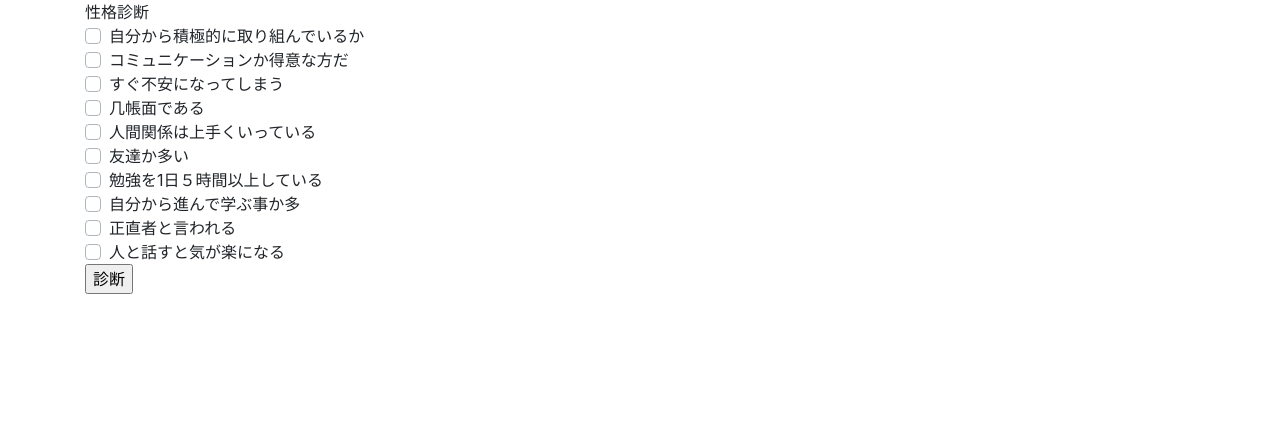
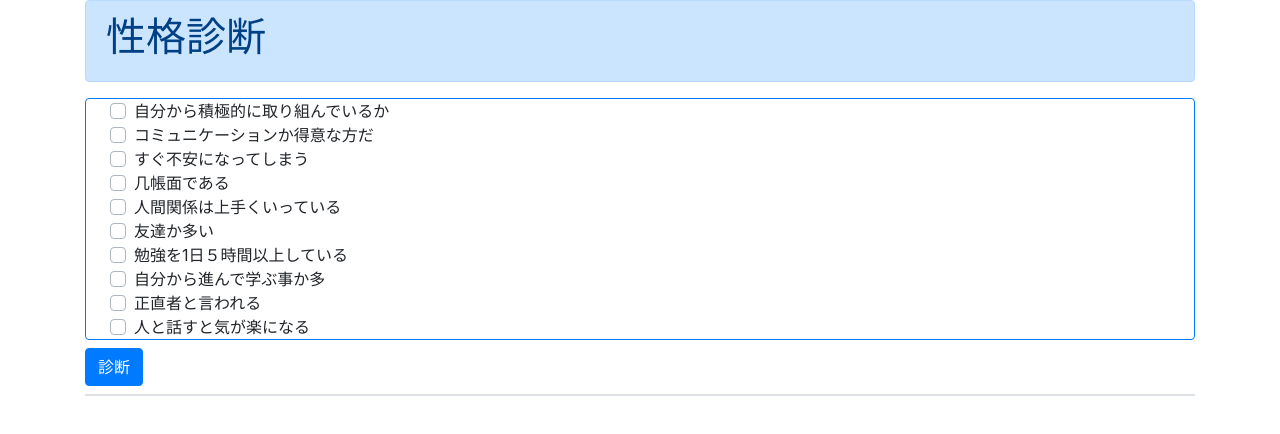
Before and after one commit to sotatakeishi/sotatakeishi.github.io, a plain HTML site: page index.html in a window 1280 px wide. Drawn offline with nearby package versions, Linux system fonts and the light colour scheme.

Commit message:
Update and rename インデックス.html to index.html

```diff
--- a/インデックス.html
+++ b/index.html
@@ -20,64 +20,70 @@
 
 
   <div class="container">
-性格診断
+    <div class="alert alert-primary" role="alert">
+      <h1>性格診断</h1>
+    </div>
+
+    <div class="rounded border border-primary"  >
     <form name="myForm2">
-      <div class="custom-control custom-checkbox">
-        <input type="checkbox" class="custom-control-input" id="custom-check-1"name="myQ1">
+      <div class="px-5 custom-control custom-checkbox">
+        <input type="checkbox" class=" custom-control-input" id="custom-check-1"name="myQ1">
         <label class="custom-control-label" for="custom-check-1">自分から積極的に取り組んでいるか</label>
       </div>
 
-      <div class="custom-control custom-checkbox">
+      <div class="px-5 custom-control custom-checkbox">
         <input type="checkbox" class="custom-control-input" id="custom-check-2"name="myQ2">
         <label class="custom-control-label" for="custom-check-2">コミュニケーションか得意な方だ</label>
       </div>
 
-      <div class="custom-control custom-checkbox">
+      <div class="px-5 custom-control custom-checkbox">
         <input type="checkbox" class="custom-control-input" id="custom-check-3"name="myQ3">
         <label class="custom-control-label" for="custom-check-3">すぐ不安になってしまう</label>
       </div>
 
-      <div class="custom-control custom-checkbox">
+      <div class="px-5 custom-control custom-checkbox">
         <input type="checkbox" class="custom-control-input" id="custom-check-4"name="myQ4">
         <label class="custom-control-label" for="custom-check-4">几帳面である</label>
       </div>
 
-      <div class="custom-control custom-checkbox">
+      <div class="px-5 custom-control custom-checkbox">
         <input type="checkbox" class="custom-control-input" id="custom-check-5"name="myQ5">
         <label class="custom-control-label" for="custom-check-5">人間関係は上手くいっている</label>
       </div>
 
-      <div class="custom-control custom-checkbox">
+      <div class="px-5 custom-control custom-checkbox">
         <input type="checkbox" class="custom-control-input" id="custom-check-6"name="myQ6">
         <label class="custom-control-label" for="custom-check-6">友達か多い</label>
       </div>
 
-      <div class="custom-control custom-checkbox">
+      <div class="px-5 custom-control custom-checkbox">
         <input type="checkbox" class="custom-control-input" id="custom-check-7"name="myQ7">
         <label class="custom-control-label" for="custom-check-7">勉強を1日５時間以上している</label>
       </div>
 
-      <div class="custom-control custom-checkbox">
+      <div class="px-5 custom-control custom-checkbox">
         <input type="checkbox" class="custom-control-input" id="custom-check-8"name="myQ8">
         <label class="custom-control-label" for="custom-check-8">自分から進んで学ぶ事か多</label>
       </div>
 
-      <div class="custom-control custom-checkbox">
+      <div class="px-5 custom-control custom-checkbox">
         <input type="checkbox" class="custom-control-input" id="custom-check-9"name="myQ9">
         <label class="custom-control-label" for="custom-check-9">正直者と言われる</label>
       </div>
 
-      <div class="custom-control custom-checkbox">
+      <div class="px-5 custom-control custom-checkbox">
         <input type="checkbox" class="custom-control-input" id="custom-check-10"name="myQ10">
         <label class="custom-control-label" for="custom-check-10">人と話すと気が楽になる</label>
       </div>
+      </div>
 
+<button type="button" class="mt-2 btn btn-primary"  onclick="myQA2()">診断</button>
 
-
-<input type="button" onclick="myQA2()" value="診断"><br>
 </form>
+<div class="mt-2 border border-5">
 <DIV id="myMess"></DIV>
   </div>
+</div>
 
 </body>
 
@@ -110,7 +116,7 @@
   if ( myHantei == "" ){	// １つもチェックしていなかった
   myHantei += "<div>あなたは無能です</div>";
   }
-  myHantei = "<strong>判定結果</strong><BR>" + myHantei;
+  myHantei = "<strong>診断結果</strong><BR>" + myHantei;
   document.getElementById( "myMess" ).innerHTML = myHantei;
   }
   // --></script>
```
